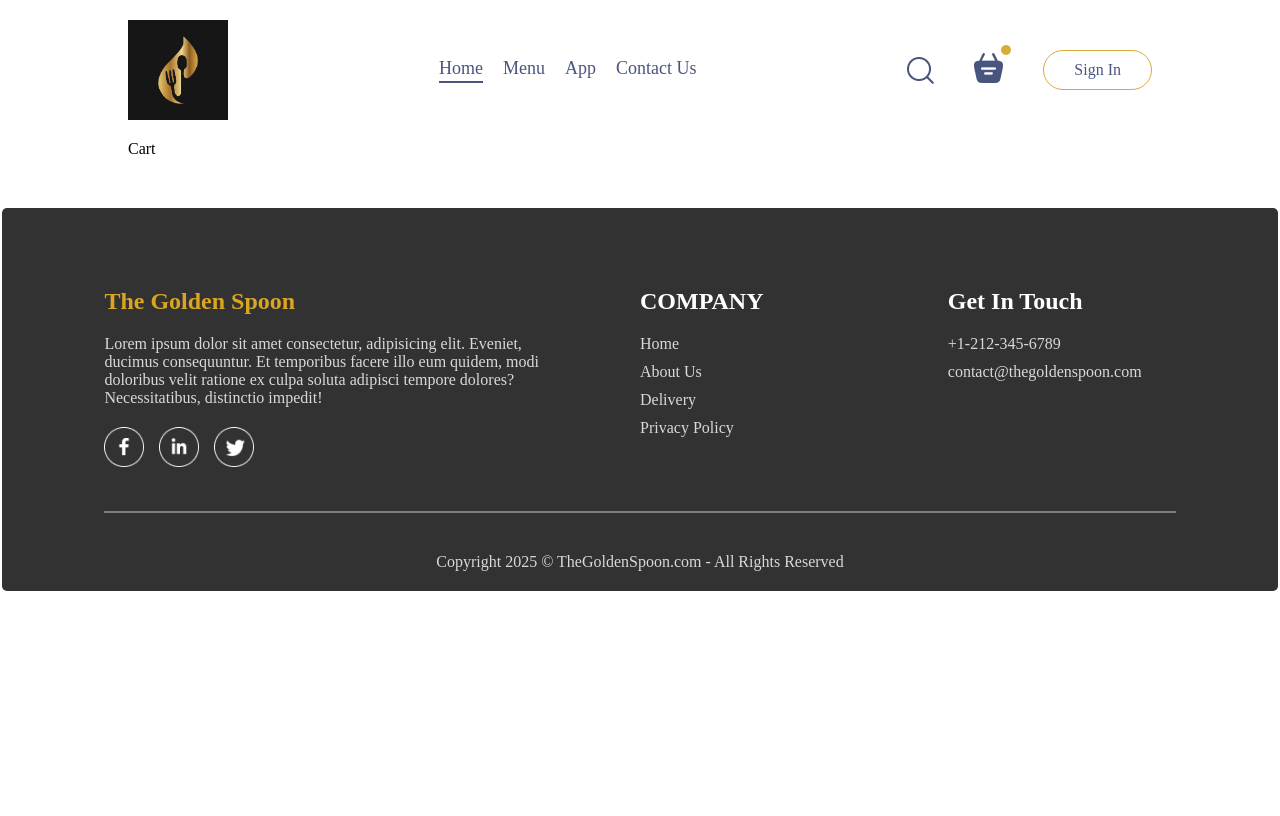
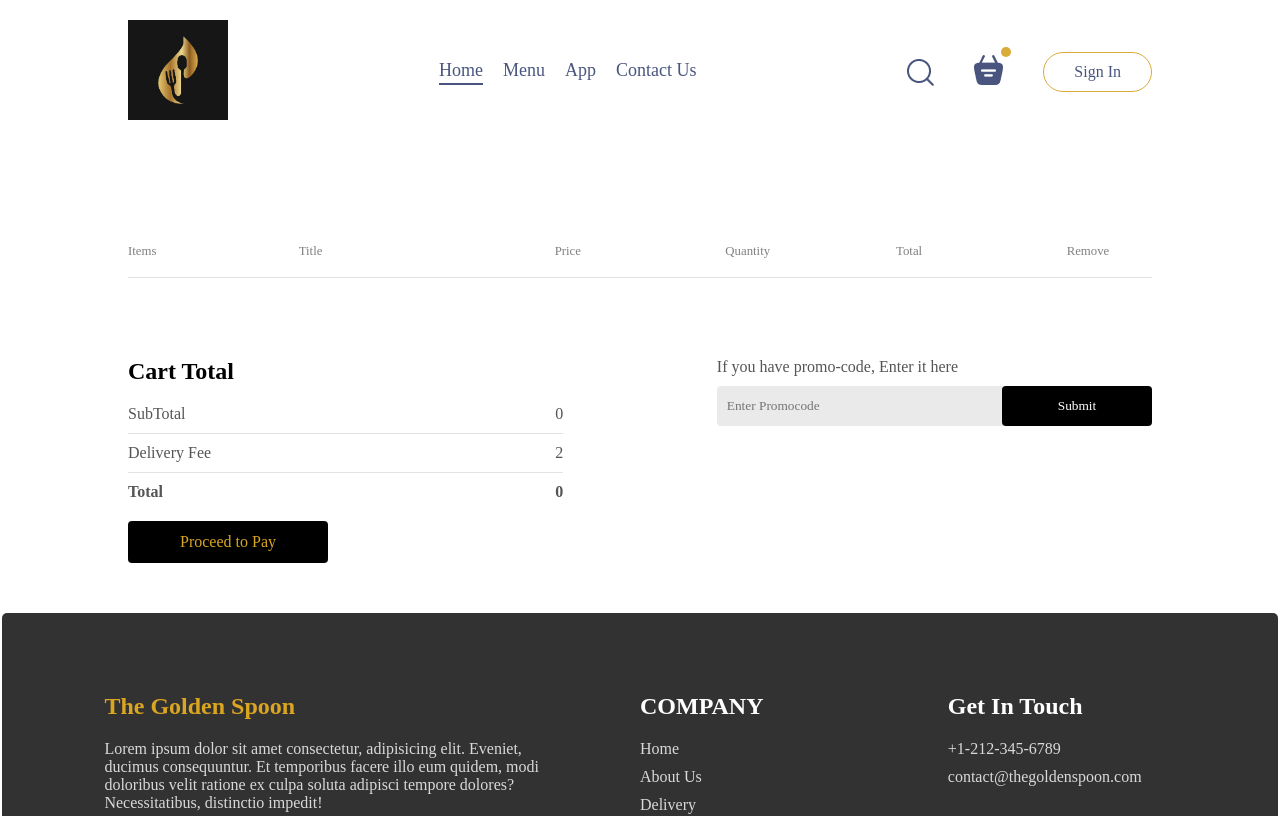
Before and after one commit to Yashi027/My_restaurant_website, a React (Vite) app: page /cart in a window 1280 px wide. Shown: the top 816 px of the page. Built offline with nearby package versions, Linux system fonts and the light colour scheme.

Commit message:
committing cart

```diff
--- a/src/components/navbar/Navbar.jsx
+++ b/src/components/navbar/Navbar.jsx
@@ -1,28 +1,28 @@
 import React, { useState } from 'react';
 import './Navbar.css';
-import {asset} from '../../assets/frontend_assets/asset';
-import {assets} from '../../assets/admin_assets/assets'
+import { asset } from '../../assets/frontend_assets/asset';
+import { assets } from '../../assets/admin_assets/assets'
 import { Link } from 'react-router-dom';
 
 
 
-function Navbar({setShowLogin}) {
+function Navbar({ setShowLogin }) {
 
   const [menu, setMenu] = useState("Home");
 
   return (
     <div className='navbar'>
-      <img src={asset.logo} alt="The Golden Spoon" className="logo" />
+      <Link to='/'><img src={asset.logo} alt="The Golden Spoon" className="logo" /></Link>
       <ul className="navbar-menu">
-        <Link onClick={()=>setMenu("Home")} className={menu==="Home"?'active':''}>Home</Link>
-        <a href='#explore-menu' onClick={() => setMenu("Menu")} className={menu==="Menu"?'active':''}>Menu</a>
-        <a href='#app-download' onClick={() => setMenu("App")} className={menu==="App"?'active':''}>App</a>
-        <a href='#footer' onClick={() => setMenu("Contact-us")} className={menu==="Contact-us"?'active':''}>Contact Us</a>
+        <Link to='/' onClick={() => setMenu("Home")} className={menu === "Home" ? 'active' : ''}>Home</Link>
+        <a href='#explore-menu' onClick={() => setMenu("Menu")} className={menu === "Menu" ? 'active' : ''}>Menu</a>
+        <a href='#app-download' onClick={() => setMenu("App")} className={menu === "App" ? 'active' : ''}>App</a>
+        <a href='#footer' onClick={() => setMenu("Contact-us")} className={menu === "Contact-us" ? 'active' : ''}>Contact Us</a>
       </ul>
       <div className="navbar-right">
         <img src={asset.search_icon} alt="Search Icon" />
         <div className="navbar-search-icon">
-          <img src={asset.basket_icon} alt="" />
+          <Link to='/cart'><img src={asset.basket_icon} alt="" /></Link>
           <div className="dot"></div>
         </div>
         <button onClick={() => setShowLogin(true)}>Sign In</button>
--- a/src/pages/Cart/Cart.css
+++ b/src/pages/Cart/Cart.css
@@ -0,0 +1,99 @@
+.cart{
+    margin-top: 100px;
+}
+.cart-items-title{
+    display: grid;
+    grid-template-columns: 1fr 1.5fr 1fr 1fr 1fr 0.5fr;
+    align-items: center;
+    font-size: max(1vw,12px);
+    color: grey;
+}
+.cart-items-item{
+    margin: 10px 0px;
+    color: black;
+}
+.cart-items-item img{
+    width: 80px;
+}
+.cart hr{
+    height: 1px;
+    background-color: #e2e2e2;
+    border: none;
+}
+.cart-items-item .cross{
+    cursor: pointer;
+    font-weight: 600;
+    border: 1px solid rgb(104, 103, 103);
+    width:20px;
+    height: 20px;
+    align-content: center;
+    padding: 2px;
+    border-radius: 50%;
+
+}
+.cart-bottom{
+    display: flex;
+    justify-content: space-between;
+    gap: max(12vw,20px);
+    margin-top: 80px;
+}
+.cart-total{
+    flex:1;
+    display: flex;
+    gap: 20px;
+    flex-direction: column;
+}
+.cart-total-deatails{
+    display: flex;
+    justify-content: space-between;
+    color: #555;
+}
+.cart-total hr{
+    margin: 10px 0px;
+}
+.cart-total button{
+    border: none;
+    color: goldenrod;
+    background-color: black;
+    width: max(15vw,200px);
+    padding: 12px 0;
+    cursor: pointer;
+    border-radius: 4px;
+    font-size: medium;
+}
+.cart-promo{
+    flex: 1;
+}
+.cart-promo p{
+    color: #555;
+}
+.cart-promo-input{
+    margin-top: 10px;
+    display: flex;
+    justify-content: space-between;
+    align-items: center;
+    background-color: #eaeaea;
+    border-radius: 4px;
+}
+.cart-promo-input input{
+    background: transparent;
+    border: none;
+    outline: none;
+    padding-left: 10px;
+}
+.cart-promo-input button{
+    width: max(10vw, 150px);
+    padding: 12px 5px;
+    background-color: black;
+    border: none;
+    color: white;
+    border-radius: 4px;
+}
+@media (max-width:750px) {
+    .cart-bottom{
+        flex-direction: column-reverse;
+    }
+    .cart-promo{
+        justify-content: start;
+    }
+}
--- a/src/pages/Cart/Cart.jsx
+++ b/src/pages/Cart/Cart.jsx
@@ -1,9 +1,74 @@
-import React from 'react'
+import React, { useContext } from 'react'
 import './Cart.css'
+import { StoreContext } from '../../context/StoreContext'
 
 function Cart() {
+
+  const { cartItems, removeFromCart, food_list } = useContext(StoreContext)
+
   return (
-    <div>Cart</div>
+    <div className='cart'>
+      <div className="cart-items">
+        <div className="cart-items-title">
+          <p>Items</p>
+          <p>Title</p>
+          <p>Price</p>
+          <p>Quantity</p>
+          <p>Total</p>
+          <p>Remove</p>
+        </div>
+        <br />
+        <hr />
+        {
+          food_list.map((item, index) => {
+            if (cartItems[item._id] > 0) {
+              return (
+                <>
+                  <div className='cart-items-title cart-items-item'>
+                    <img src={item.image} alt="" />
+                    <p>{item.name}</p>
+                    <p>${item.price}</p>
+                    <p>{cartItems[item._id]}</p>
+                    <p>${item.price * cartItems[item._id]}</p>
+                    <p className='cross' onClick={() => removeFromCart(item._id)}>X</p>
+                  </div>
+                  <hr />
+                </>
+              )
+            }
+          })
+        }
+      </div>
+      <div className="cart-bottom">
+        <div className="cart-total">
+          <h2>Cart Total</h2>
+            <div>
+              <div className="cart-total-deatails">
+                <p>SubTotal</p>
+                <p>{0}</p>
+              </div>
+              <hr />
+              <div className="cart-total-deatails">
+                <p>Delivery Fee</p>
+                <p>{2}</p>
+              </div>
+              <hr />
+              <div className="cart-total-deatails">
+                <b>Total </b>
+                <b>{0}</b>
+              </div>
+            </div>
+            <button>Proceed to Pay</button>
+        </div>
+        <div className="cart-promo">
+          <p>If you have promo-code, Enter it here</p>
+          <div className="cart-promo-input">
+            <input type="text" placeholder='Enter Promocode' />
+            <button>Submit</button>
+          </div>
+        </div>
+      </div>
+    </div>
   )
 }
 
```
